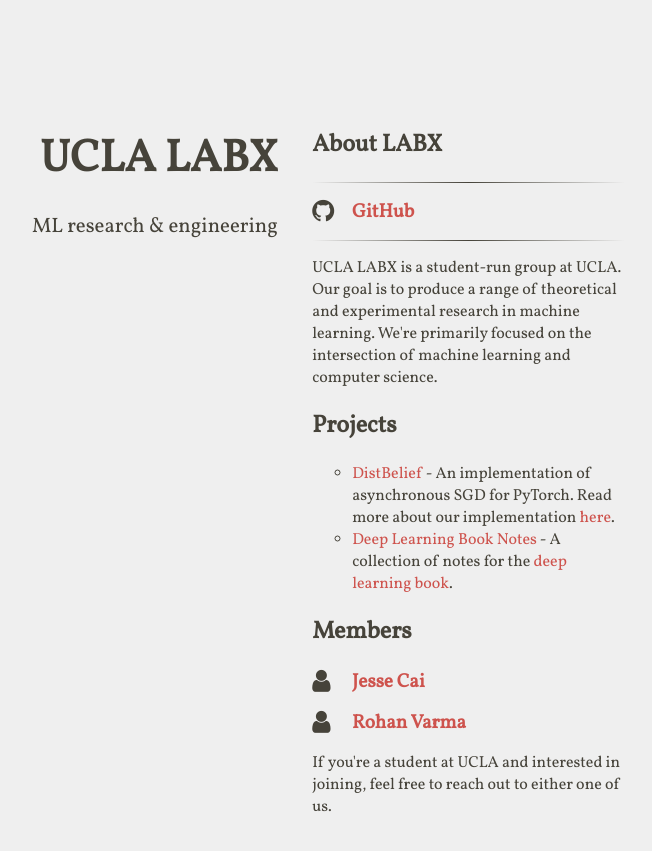
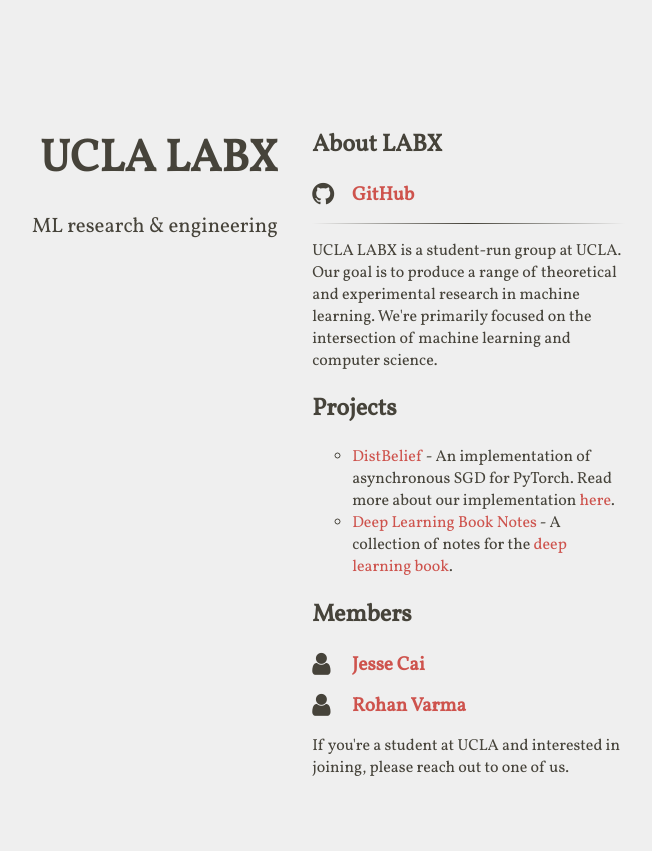
Before and after one commit to ucla-labx/ucla-labx.github.io, a Jekyll site: the page built from index.html, in a window 1280 px wide. Shown: the top 851 px of the page, without its empty margins (355-1007 px from the left). Built offline with Jekyll 4.4.1, drawn with Linux system fonts in a browser that asks for light colours; nearby versions of some CDN libraries.

Commit message:
updated content

```diff
--- a/_includes/content.html
+++ b/_includes/content.html
@@ -1,5 +1,4 @@
 <h2>About LABX</h2>
-<hr />
 
 <ul class="fa-ul main-list">
   <li class="main-list-item">
@@ -32,6 +31,6 @@
     <a href="http://rohanvarma.me">Rohan Varma</a>
   </li>
 
-<p> If you're a student at UCLA and interested in joining, feel free to reach out to either one of us.</p>
+<p> If you're a student at UCLA and interested in joining, please reach out to one of us.</p>
 
 </ul>
```
